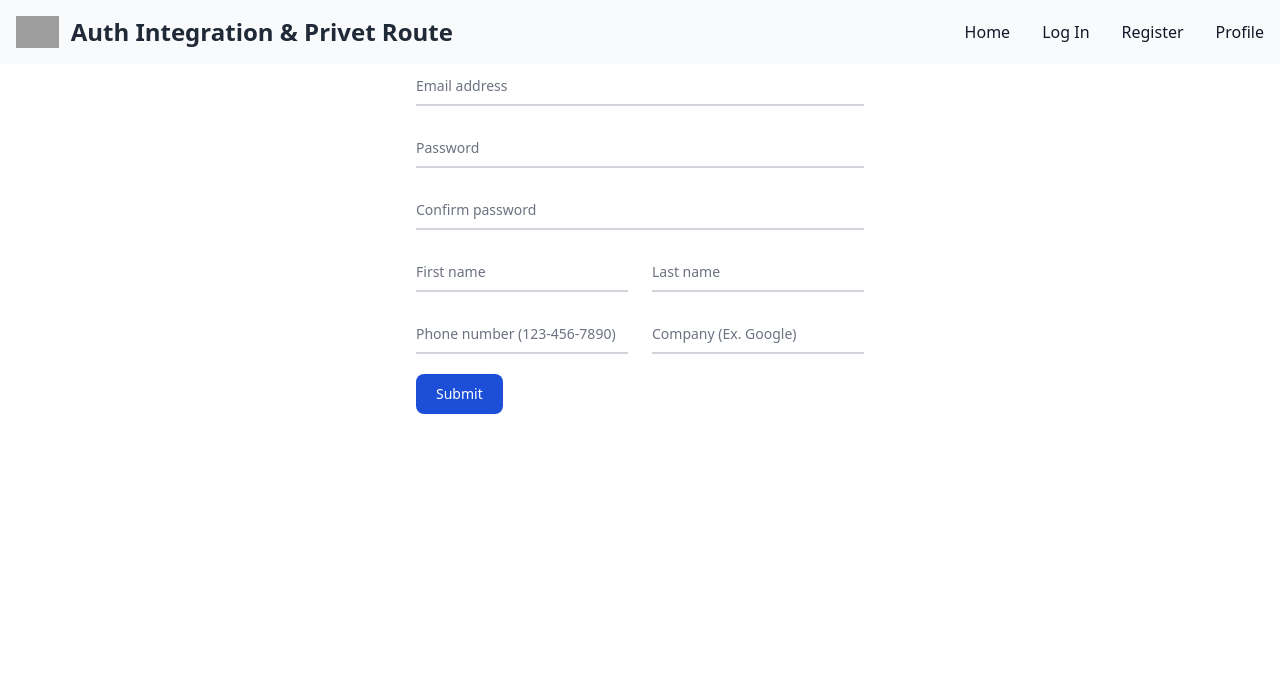
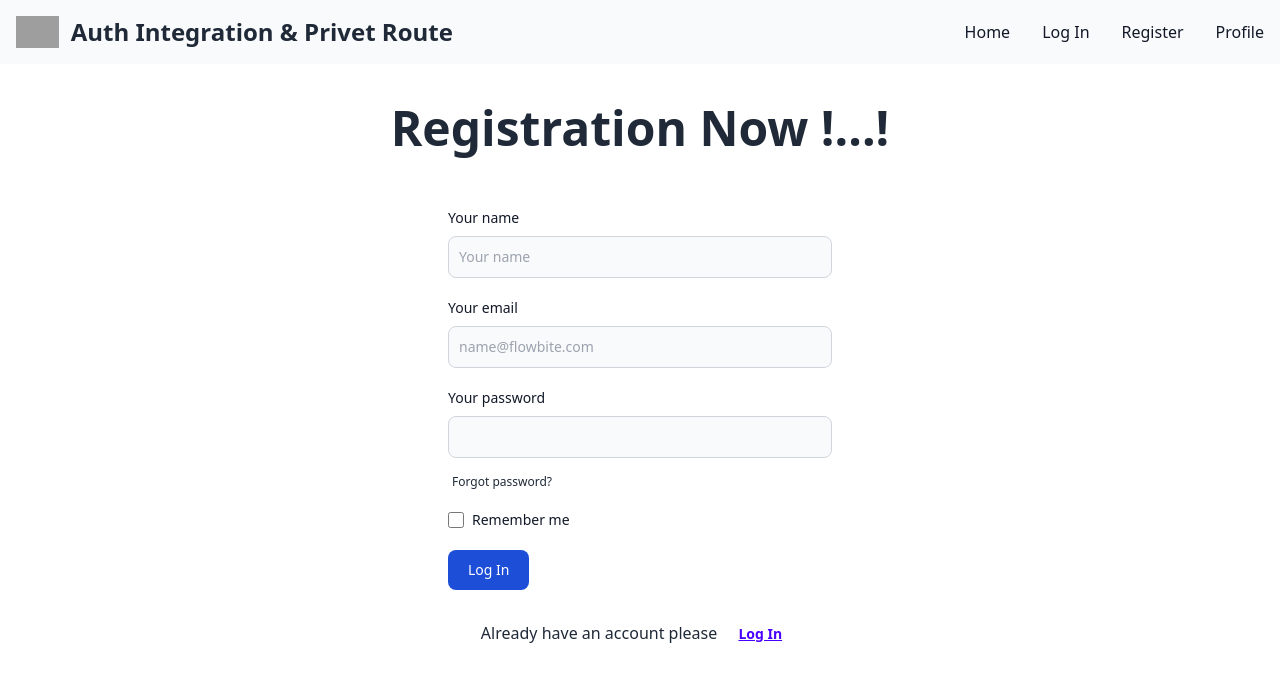
Before and after one commit to Shajibmia96/Milestone--9, a React (Vite) app in the folder React-Auth-integration-Privet-route/: page /register in a window 1280 px wide. Shown: the top 682 px of the page. Built offline with nearby package versions, Linux system fonts and the light colour scheme; grey boxes are pictures that could not be loaded.

Commit message:
Create Login And Registration Form Using Daisy UI

```diff
--- a/React-Auth-integration-Privet-route/src/Component/LogIn/LogIn.jsx
+++ b/React-Auth-integration-Privet-route/src/Component/LogIn/LogIn.jsx
@@ -1,5 +1,5 @@
-import { createUserWithEmailAndPassword } from "firebase/auth";
-import auth from "../../FireBase/firebase.config";
+
+import { Link } from "react-router-dom";
 
 const LogIn = () => {
   const handleLogIn = (e) => {
@@ -9,17 +9,12 @@ const LogIn = () => {
     const Password = e.target.password.value;
     const CheckBox = e.target.checkbox.checked;
     console.log(Email, Password, CheckBox);
-    createUserWithEmailAndPassword(auth , Email , Password)
-    .then((result)=>{
-        const user = result.user;
-        console.log(user)
-    })
-    .catch(error =>{
-        console.log(error)
-    })
   };
   return (
     <div>
+           <div>
+                  <p className="text-5xl font-bold text-center my-10">Log In Now !</p>
+           </div>
       <form onSubmit={handleLogIn} className="max-w-sm mx-auto mt-14">
         <div className="mb-5">
           <label
@@ -37,7 +32,7 @@ const LogIn = () => {
             required
           />
         </div>
-        <div className="mb-5">
+        <div className="mb-2">
           <label
             htmlFor="password"
             className="block mb-2 text-sm font-medium text-gray-900 dark:text-white"
@@ -52,6 +47,9 @@ const LogIn = () => {
             required
           />
         </div>
+         <label className="label mb-3">
+            <a href="#" className="label-text-alt link link-hover">Forgot password?</a>
+          </label>
         <div className="flex items-start mb-5">
           <div className="flex items-center h-5">
             <input
@@ -77,6 +75,7 @@ const LogIn = () => {
           Log In
         </button>
       </form>
+      <p className="text-center mt-5">If you new here please <Link to={'/register'}><button className="btn btn-active btn-link">Registration</button></Link> </p>
     </div>
   );
 };
--- a/React-Auth-integration-Privet-route/src/Component/Register/Register.jsx
+++ b/React-Auth-integration-Privet-route/src/Component/Register/Register.jsx
@@ -1,131 +1,97 @@
+import { Link } from "react-router-dom";
+
 const Register = () => {
+  const handleRegister = (e) => {
+    e.preventDefault();
+    const Name = e.target.name.value;
+    const Email = e.target.email.value;
+    const Password = e.target.password.value;
+    const CheckBox = e.target.checkbox.checked;
+    console.log(Email, Password, CheckBox , Name);
+
+  };
   return (
     <div>
-      <form className="max-w-md mx-auto">
-        <div className="relative z-0 w-full mb-5 group">
+          <div>
+                  <p className="text-5xl font-bold text-center my-10">Registration Now !...!</p>
+           </div>
+           <form onSubmit={handleRegister} className="max-w-sm mx-auto mt-14">
+        <div className="mb-5">
+          <label
+            htmlFor="email"
+            className="block mb-2 text-sm font-medium text-gray-900 dark:text-white"
+          >
+            Your name
+          </label>
+          <input
+            type="text"
+            name="name"
+            id="name"
+            className="bg-gray-50 border border-gray-300 text-gray-900 text-sm rounded-lg focus:ring-blue-500 focus:border-blue-500 block w-full p-2.5 dark:bg-gray-700 dark:border-gray-600 dark:placeholder-gray-400 dark:text-white dark:focus:ring-blue-500 dark:focus:border-blue-500"
+            placeholder="Your name"
+
+          />
+        </div>
+        <div className="mb-5">
+          <label
+            htmlFor="email"
+            className="block mb-2 text-sm font-medium text-gray-900 dark:text-white"
+          >
+            Your email
+          </label>
           <input
             type="email"
-            name="floating_email"
-            id="floating_email"
-            className="block py-2.5 px-0 w-full text-sm text-gray-900 bg-transparent border-0 border-b-2 border-gray-300 appearance-none dark:text-white dark:border-gray-600 dark:focus:border-blue-500 focus:outline-none focus:ring-0 focus:border-blue-600 peer"
-            placeholder=" "
+            name="email"
+            id="email"
+            className="bg-gray-50 border border-gray-300 text-gray-900 text-sm rounded-lg focus:ring-blue-500 focus:border-blue-500 block w-full p-2.5 dark:bg-gray-700 dark:border-gray-600 dark:placeholder-gray-400 dark:text-white dark:focus:ring-blue-500 dark:focus:border-blue-500"
+            placeholder="name@flowbite.com"
             required
           />
+        </div>
+        <div className="mb-2">
           <label
-            htmlFor="floating_email"
-            className="peer-focus:font-medium absolute text-sm text-gray-500 dark:text-gray-400 duration-300 transform -translate-y-6 scale-75 top-3 -z-10 origin-[0] peer-focus:start-0 rtl:peer-focus:translate-x-1/4 rtl:peer-focus:left-auto peer-focus:text-blue-600 peer-focus:dark:text-blue-500 peer-placeholder-shown:scale-100 peer-placeholder-shown:translate-y-0 peer-focus:scale-75 peer-focus:-translate-y-6"
+            htmlFor="password"
+            className="block mb-2 text-sm font-medium text-gray-900 dark:text-white"
           >
-            Email address
+            Your password
           </label>
-        </div>
-        <div className="relative z-0 w-full mb-5 group">
           <input
             type="password"
-            name="floating_password"
-            id="floating_password"
-            className="block py-2.5 px-0 w-full text-sm text-gray-900 bg-transparent border-0 border-b-2 border-gray-300 appearance-none dark:text-white dark:border-gray-600 dark:focus:border-blue-500 focus:outline-none focus:ring-0 focus:border-blue-600 peer"
-            placeholder=" "
+            name="password"
+            id="password"
+            className="bg-gray-50 border border-gray-300 text-gray-900 text-sm rounded-lg focus:ring-blue-500 focus:border-blue-500 block w-full p-2.5 dark:bg-gray-700 dark:border-gray-600 dark:placeholder-gray-400 dark:text-white dark:focus:ring-blue-500 dark:focus:border-blue-500"
             required
           />
-          <label
-            htmlFor="floating_password"
-            className="peer-focus:font-medium absolute text-sm text-gray-500 dark:text-gray-400 duration-300 transform -translate-y-6 scale-75 top-3 -z-10 origin-[0] peer-focus:start-0 rtl:peer-focus:translate-x-1/4 peer-focus:text-blue-600 peer-focus:dark:text-blue-500 peer-placeholder-shown:scale-100 peer-placeholder-shown:translate-y-0 peer-focus:scale-75 peer-focus:-translate-y-6"
-          >
-            Password
+        </div>
+         <label className="label mb-3">
+            <a href="#" className="label-text-alt link link-hover">Forgot password?</a>
           </label>
-        </div>
-        <div className="relative z-0 w-full mb-5 group">
-          <input
-            type="password"
-            name="repeat_password"
-            id="floating_repeat_password"
-            className="block py-2.5 px-0 w-full text-sm text-gray-900 bg-transparent border-0 border-b-2 border-gray-300 appearance-none dark:text-white dark:border-gray-600 dark:focus:border-blue-500 focus:outline-none focus:ring-0 focus:border-blue-600 peer"
-            placeholder=" "
-            required
-          />
-          <label
-            htmlFor="floating_repeat_password"
-            className="peer-focus:font-medium absolute text-sm text-gray-500 dark:text-gray-400 duration-300 transform -translate-y-6 scale-75 top-3 -z-10 origin-[0] peer-focus:start-0 rtl:peer-focus:translate-x-1/4 peer-focus:text-blue-600 peer-focus:dark:text-blue-500 peer-placeholder-shown:scale-100 peer-placeholder-shown:translate-y-0 peer-focus:scale-75 peer-focus:-translate-y-6"
-          >
-            Confirm password
-          </label>
-        </div>
-        <div className="grid md:grid-cols-2 md:gap-6">
-          <div className="relative z-0 w-full mb-5 group">
+        <div className="flex items-start mb-5">
+          <div className="flex items-center h-5">
             <input
-              type="text"
-              name="floating_first_name"
-              id="floating_first_name"
-              className="block py-2.5 px-0 w-full text-sm text-gray-900 bg-transparent border-0 border-b-2 border-gray-300 appearance-none dark:text-white dark:border-gray-600 dark:focus:border-blue-500 focus:outline-none focus:ring-0 focus:border-blue-600 peer"
-              placeholder=" "
+              id="remember"
+              name="checkbox"
+              type="checkbox"
+              value=""
+              className="w-4 h-4 border border-gray-300 rounded bg-gray-50 focus:ring-3 focus:ring-blue-300 dark:bg-gray-700 dark:border-gray-600 dark:focus:ring-blue-600 dark:ring-offset-gray-800 dark:focus:ring-offset-gray-800"
               required
             />
-            <label
-              htmlFor="floating_first_name"
-              className="peer-focus:font-medium absolute text-sm text-gray-500 dark:text-gray-400 duration-300 transform -translate-y-6 scale-75 top-3 -z-10 origin-[0] peer-focus:start-0 rtl:peer-focus:translate-x-1/4 peer-focus:text-blue-600 peer-focus:dark:text-blue-500 peer-placeholder-shown:scale-100 peer-placeholder-shown:translate-y-0 peer-focus:scale-75 peer-focus:-translate-y-6"
-            >
-              First name
-            </label>
           </div>
-          <div className="relative z-0 w-full mb-5 group">
-            <input
-              type="text"
-              name="floating_last_name"
-              id="floating_last_name"
-              className="block py-2.5 px-0 w-full text-sm text-gray-900 bg-transparent border-0 border-b-2 border-gray-300 appearance-none dark:text-white dark:border-gray-600 dark:focus:border-blue-500 focus:outline-none focus:ring-0 focus:border-blue-600 peer"
-              placeholder=" "
-              required
-            />
-            <label
-              htmlFor="floating_last_name"
-              className="peer-focus:font-medium absolute text-sm text-gray-500 dark:text-gray-400 duration-300 transform -translate-y-6 scale-75 top-3 -z-10 origin-[0] peer-focus:start-0 rtl:peer-focus:translate-x-1/4 peer-focus:text-blue-600 peer-focus:dark:text-blue-500 peer-placeholder-shown:scale-100 peer-placeholder-shown:translate-y-0 peer-focus:scale-75 peer-focus:-translate-y-6"
-            >
-              Last name
-            </label>
-          </div>
-        </div>
-        <div className="grid md:grid-cols-2 md:gap-6">
-          <div className="relative z-0 w-full mb-5 group">
-            <input
-              type="tel"
-              pattern="[0-9]{3}-[0-9]{3}-[0-9]{4}"
-              name="floating_phone"
-              id="floating_phone"
-              className="block py-2.5 px-0 w-full text-sm text-gray-900 bg-transparent border-0 border-b-2 border-gray-300 appearance-none dark:text-white dark:border-gray-600 dark:focus:border-blue-500 focus:outline-none focus:ring-0 focus:border-blue-600 peer"
-              placeholder=" "
-              required
-            />
-            <label
-              htmlFor="floating_phone"
-              className="peer-focus:font-medium absolute text-sm text-gray-500 dark:text-gray-400 duration-300 transform -translate-y-6 scale-75 top-3 -z-10 origin-[0] peer-focus:start-0 rtl:peer-focus:translate-x-1/4 peer-focus:text-blue-600 peer-focus:dark:text-blue-500 peer-placeholder-shown:scale-100 peer-placeholder-shown:translate-y-0 peer-focus:scale-75 peer-focus:-translate-y-6"
-            >
-              Phone number (123-456-7890)
-            </label>
-          </div>
-          <div className="relative z-0 w-full mb-5 group">
-            <input
-              type="text"
-              name="floating_company"
-              id="floating_company"
-              className="block py-2.5 px-0 w-full text-sm text-gray-900 bg-transparent border-0 border-b-2 border-gray-300 appearance-none dark:text-white dark:border-gray-600 dark:focus:border-blue-500 focus:outline-none focus:ring-0 focus:border-blue-600 peer"
-              placeholder=" "
-              required
-            />
-            <label
-              htmlFor="floating_company"
-              className="peer-focus:font-medium absolute text-sm text-gray-500 dark:text-gray-400 duration-300 transform -translate-y-6 scale-75 top-3 -z-10 origin-[0] peer-focus:start-0 rtl:peer-focus:translate-x-1/4 peer-focus:text-blue-600 peer-focus:dark:text-blue-500 peer-placeholder-shown:scale-100 peer-placeholder-shown:translate-y-0 peer-focus:scale-75 peer-focus:-translate-y-6"
-            >
-              Company (Ex. Google)
-            </label>
-          </div>
+          <label
+            htmlFor="remember"
+            className="ms-2 text-sm font-medium text-gray-900 dark:text-gray-300"
+          >
+            Remember me
+          </label>
         </div>
         <button
           type="submit"
           className="text-white bg-blue-700 hover:bg-blue-800 focus:ring-4 focus:outline-none focus:ring-blue-300 font-medium rounded-lg text-sm w-full sm:w-auto px-5 py-2.5 text-center dark:bg-blue-600 dark:hover:bg-blue-700 dark:focus:ring-blue-800"
         >
-          Submit
+          Log In
         </button>
       </form>
+      <p className="text-center mt-5">Already have an account please <Link to={'/login'}><button className="btn btn-active btn-link">Log In</button></Link> </p>
     </div>
   );
 };
```
